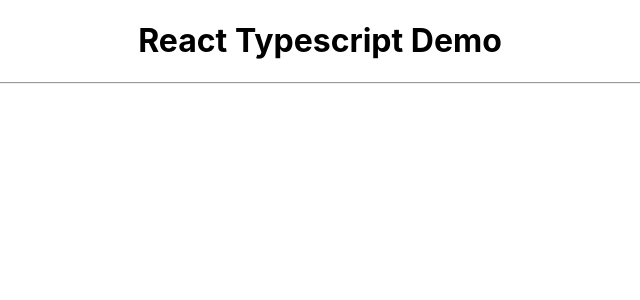
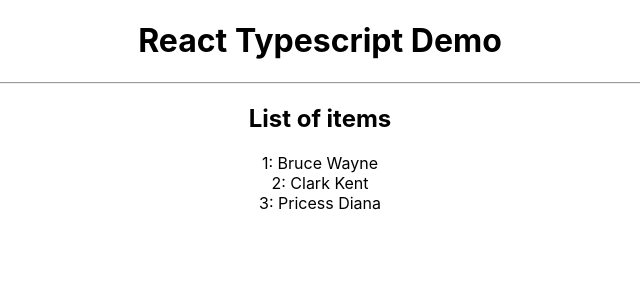
Before and after one commit to 4nth0ny1/react-typescript, a React (Create React App) app: page / in a window 1280 px wide. Shown: the top 300 px of the page, without its empty margins (320-960 px from the left). Built offline with nearby package versions, Linux system fonts and the light colour scheme.

Commit message:
generics

```diff
--- a/src/App.tsx
+++ b/src/App.tsx
@@ -1,11 +1,25 @@
 import React from "react";
 import "./App.css";
+import { List } from "./components/generics/List";
 
 function App() {
   return (
     <div className="App">
       <h1>React Typescript Demo</h1>
       <hr></hr>
+      {/* <List
+        items={["Batman", "Superman", "Wonder Woman"]}
+        onClick={(item) => console.log(item)}
+      />
+      <List items={[1, 2, 3]} onClick={(item) => console.log(item)} /> */}
+      <List
+        items={[
+          { id: 1, first: "Bruce", last: "Wayne" },
+          { id: 2, first: "Clark", last: "Kent" },
+          { id: 3, first: "Pricess", last: "Diana" },
+        ]}
+        onClick={(item) => console.log(item)}
+      />
     </div>
   );
 }
--- /dev/null
+++ b/src/components/generics/List.tsx
@@ -0,0 +1,24 @@
+// adding generic to allow the list of array of objects, strings and numbers. use when you don't know what the prop will be.
+
+type ListProps<T> = {
+  items: T[];
+  onClick: (value: T) => void;
+};
+
+export const List = <T extends { id: number; first: string; last: string }>({
+  items,
+  onClick,
+}: ListProps<T>) => {
+  return (
+    <div>
+      <h2>List of items</h2>
+      {items.map((item) => {
+        return (
+          <div key={item.id} onClick={() => onClick(item)}>
+            {item.id}: {item.first} {item.last}
+          </div>
+        );
+      })}
+    </div>
+  );
+};
```
